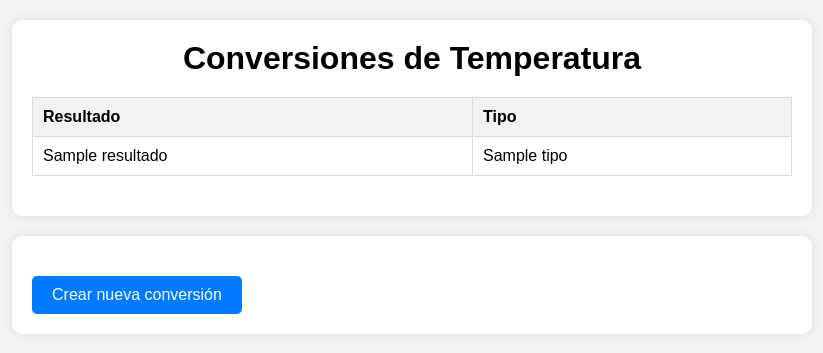
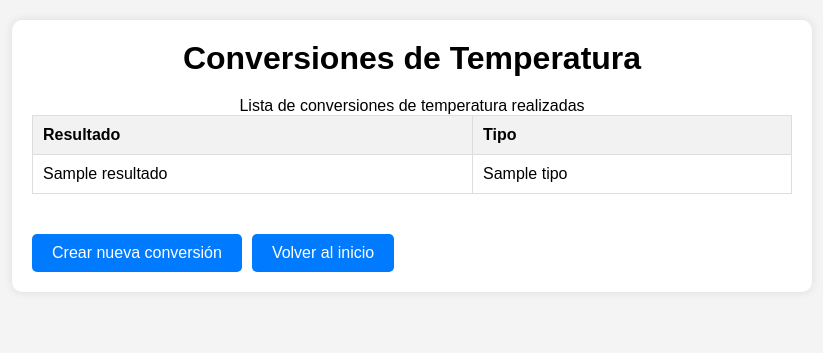
Before and after one commit to huriviades/prueba_conversiones_webapp, a Flask app: template demo_webapp/templates/get_temperaturas.html in a window 1280 px wide. Shown: the top 353 px of the page, without its empty margins (228-1051 px from the left). Run offline with Flask 3, Linux system fonts and the light colour scheme; the template is opened without the code that fills it: most values are stand-ins (such as "Sample title", 1, 10 or a date in 2020).

Commit message:
Mejora en los htmls - rev.1

```diff
--- a/demo_webapp/templates/get_temperaturas.html
+++ b/demo_webapp/templates/get_temperaturas.html
@@ -9,11 +9,14 @@
 <body>
     <div class="container">
         <h1>Conversiones de Temperatura</h1>
-        <table>
+
+        {% if conversiones %}
+            <table aria-label="Tabla de conversiones de temperatura">
+                <caption>Lista de conversiones de temperatura realizadas</caption>
                 <thead>
                     <tr>
-                    <th>Resultado</th>
-                    <th>Tipo</th>
+                        <th scope="col">Resultado</th>
+                        <th scope="col">Tipo</th>
                     </tr>
                 </thead>
                 <tbody>
@@ -25,11 +28,14 @@
                     {% endfor %}
                 </tbody>
             </table>
+        {% else %}
+            <p>No hay conversiones registradas aún.</p>
+        {% endif %}
+
+        <div class="buttons">
+            <a href="{{ url_for('create_temperatura') }}" class="btn">Crear nueva conversión</a>
+            <a href="{{ url_for('index') }}" class="btn">Volver al inicio</a>
         </div>
-
-    <!-- Botón fuera del div contenedor de la tabla -->
-    <div class="container">
-        <a href="{{ url_for('create_temperatura') }}" class="btn" style="margin-top: 20px;">Crear nueva conversión</a>
     </div>
 </body>
 </html>
```
Lines whose indentation alone changed are shown as unchanged.
